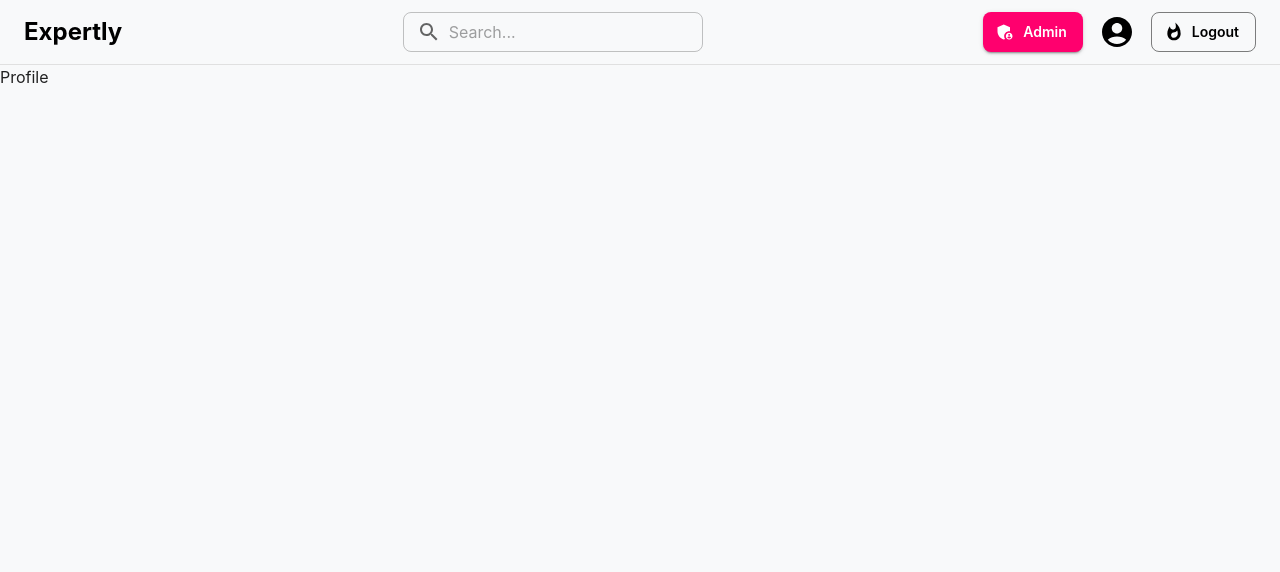
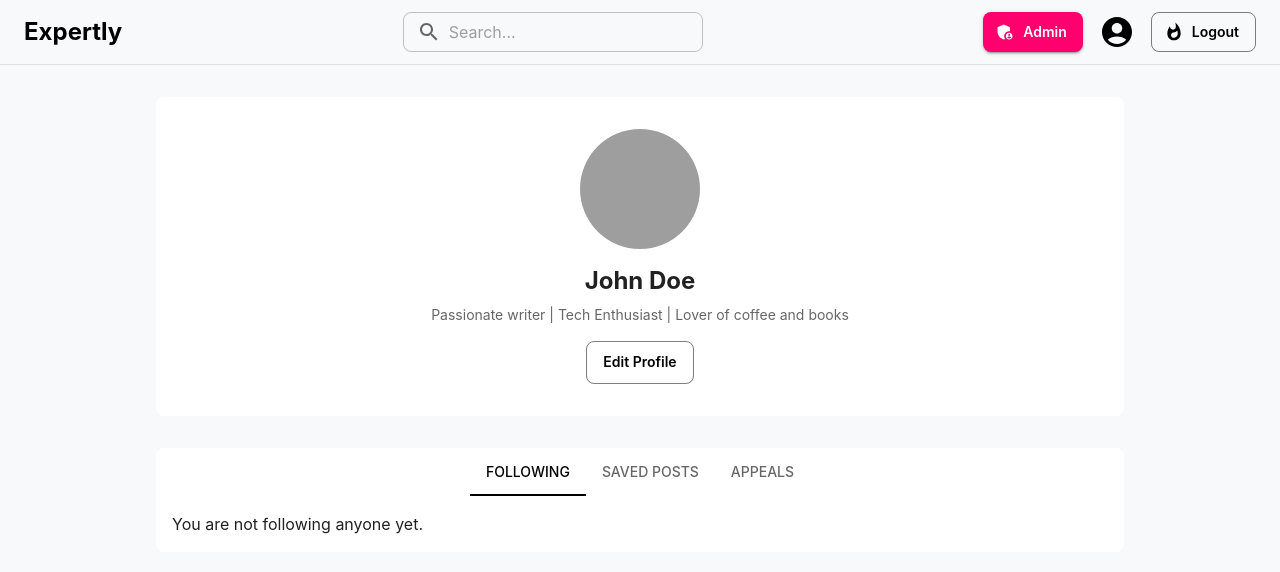
Before and after one commit to MyoMyatMin/expertly, a Next.js app: page /profile in a window 1280 px wide. Shown: the top 572 px of the page. Built offline with nearby package versions, Linux system fonts and the light colour scheme; grey boxes are pictures that could not be loaded; what @mui/material-nextjs would draw is missing.

Commit message:
Added profile page including appeals

```diff
--- a/app/profile/page.tsx
+++ b/app/profile/page.tsx
@@ -1,9 +1,177 @@
-import React from "react";
+"use client";
+import React, { useState } from "react";
+import { Box, Typography, Avatar, Button, TextField, Tabs, Tab, Paper, } from "@mui/material";
 
 type Props = {};
 
-const Profile = (props: Props) => {
-  return <div>Profile</div>;
+const Profile: React.FC<Props> = () => {
+  const [tabValue, setTabValue] = useState(0);
+  const [isEditing, setIsEditing] = useState(false);
+  const [name, setName] = useState("John Doe");
+  const [bio, setBio] = useState(
+    "Passionate writer | Tech Enthusiast | Lover of coffee and books"
+  );
+  const [profilePic, setProfilePic] = useState("/path-to-profile-pic.jpg");
+  const [newProfilePic, setNewProfilePic] = useState<File | null>(null);
+
+  // Appeals form state
+  const [appealName, setAppealName] = useState("");
+  const [reportDetail, setReportDetail] = useState("");
+  const [justification, setJustification] = useState("");
+
+  const handleTabChange = (_event: React.SyntheticEvent, newValue: number) => {
+    setTabValue(newValue);
+  };
+
+  const handleSave = () => {
+    if (newProfilePic) {
+      setProfilePic(URL.createObjectURL(newProfilePic));
+    }
+    setIsEditing(false);
+  };
+
+  const handleFileChange = (event: React.ChangeEvent<HTMLInputElement>) => {
+    if (event.target.files && event.target.files[0]) {
+      setNewProfilePic(event.target.files[0]);
+    }
+  };
+
+  const handleAppealSubmit = () => {
+    console.log("Appeal Submitted:", { appealName, reportDetail, justification });
+    setAppealName("");
+    setReportDetail("");
+    setJustification("");
+    alert("Appeal submitted successfully!");
+  };
+
+  return (
+    <>
+      <Box sx={{ maxWidth: 1000, mx: "auto", mt: 4, px: 2 }}>
+        <Paper elevation={0} sx={{ p: 4, textAlign: "center" }}>
+          {isEditing ? (
+            <Box>
+              <Avatar
+                src={newProfilePic ? URL.createObjectURL(newProfilePic) : profilePic}
+                alt="Profile Pic"
+                sx={{ width: 120, height: 120, mx: "auto", mb: 2 }}
+              />
+              <Button
+                variant="outlined"
+                component="label"
+                sx={{ mb: 2 }}
+              >
+                Upload New Picture
+                <input type="file" hidden onChange={handleFileChange} />
+              </Button>
+              <TextField
+                fullWidth
+                label="Name"
+                value={name}
+                onChange={(e) => setName(e.target.value)}
+                sx={{ mb: 2 }}
+              />
+              <TextField
+                fullWidth
+                label="Bio"
+                value={bio}
+                onChange={(e) => setBio(e.target.value)}
+                multiline
+                rows={2}
+                sx={{ mb: 2 }}
+              />
+              <Button
+                variant="contained"
+                color="primary"
+                onClick={handleSave}
+                sx={{ mr: 2 }}
+              >
+                Save
+              </Button>
+              <Button
+                variant="outlined"
+                color="secondary"
+                onClick={() => setIsEditing(false)}
+              >
+                Cancel
+              </Button>
+            </Box>
+          ) : (
+            <Box>
+              <Avatar
+                src={profilePic}
+                alt="Profile Pic"
+                sx={{ width: 120, height: 120, mx: "auto", mb: 2 }}
+              />
+              <Typography variant="h5" sx={{ fontWeight: 700, mb: 1 }}>
+                {name}
+              </Typography>
+              <Typography variant="body2" color="text.secondary" sx={{ mb: 2 }}>
+                {bio}
+              </Typography>
+              <Button variant="outlined" onClick={() => setIsEditing(true)}>
+                Edit Profile
+              </Button>
+            </Box>
+          )}
+        </Paper>
+
+        <Paper elevation={0} sx={{ mt: 4 }}>
+          <Tabs value={tabValue} onChange={handleTabChange} centered>
+            <Tab label="Following" />
+            <Tab label="Saved Posts" />
+            <Tab label="Appeals" />
+          </Tabs>
+          <Box sx={{ p: 2 }}>
+            {tabValue === 0 && (
+              <Typography variant="body1">You are not following anyone yet.</Typography>
+            )}
+            {tabValue === 1 && (
+              <Typography variant="body1">No saved posts yet.</Typography>
+            )}
+            {tabValue === 2 && (
+              <Box sx={{ maxWidth: 600, mx: "auto" }}>
+                <Typography variant="h6" sx={{ mb: 2, fontWeight: 600 }}>
+                  Appeal Form
+                </Typography>
+                <TextField
+                  fullWidth
+                  label="Name"
+                  value={appealName}
+                  onChange={(e) => setAppealName(e.target.value)}
+                  sx={{ mb: 2 }}
+                />
+                <TextField
+                  fullWidth
+                  label="Report Detail"
+                  value={reportDetail}
+                  onChange={(e) => setReportDetail(e.target.value)}
+                  multiline
+                  rows={3}
+                  sx={{ mb: 2 }}
+                />
+                <TextField
+                  fullWidth
+                  label="Justification"
+                  value={justification}
+                  onChange={(e) => setJustification(e.target.value)}
+                  multiline
+                  rows={3}
+                  sx={{ mb: 2 }}
+                />
+                <Button
+                  variant="contained"
+                  color="primary"
+                  onClick={handleAppealSubmit}
+                >
+                  Submit
+                </Button>
+              </Box>
+            )}
+          </Box>
+        </Paper>
+      </Box>
+    </>
+  );
 };
 
 export default Profile;
```
